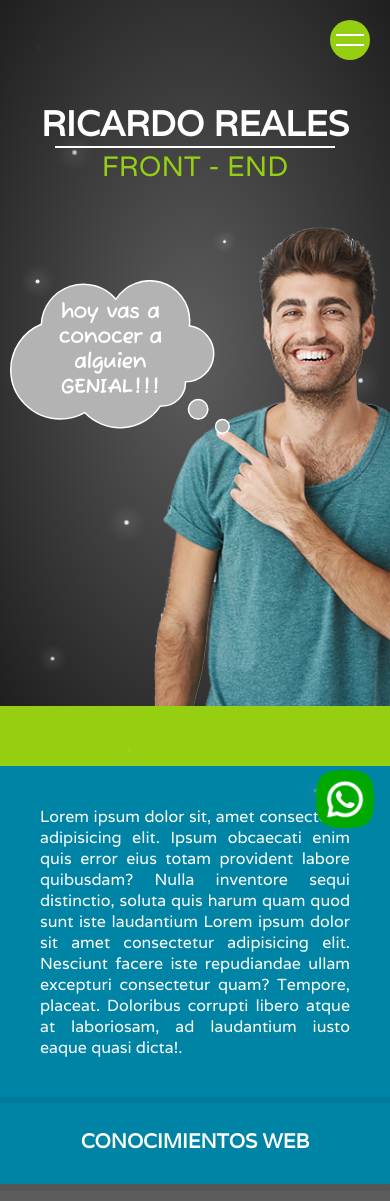
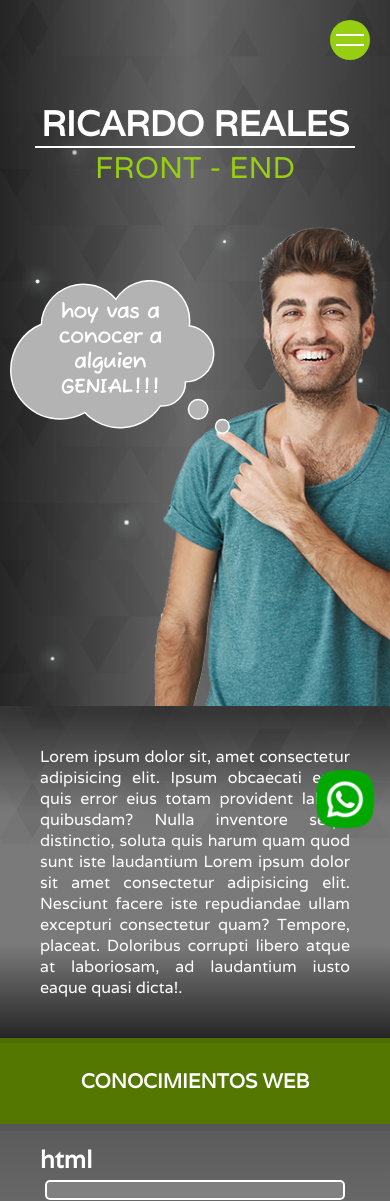
Before and after one commit to ricardoreales/cv_web_Ricardo_Reales, a website: page index.html in a window 390 px wide. Shown: the top 1201 px of the page. Drawn offline with Linux system fonts and the light colour scheme; files whose address does not match are found by name.

Commit message:
prueba background 6

```diff
--- a/index.html
+++ b/index.html
@@ -20,7 +20,7 @@
     <link rel="stylesheet" href="./css/main.css" />
   </head>
   <body>
-    <div class="background__animation">
+    <div class="background__animation " id="inicio">
       <div class="light x1"></div>
       <div class="light x2"></div>
       <div class="light x3"></div>
@@ -50,7 +50,7 @@
         </nav>
       </header>
 
-      <div class="intro" id="inicio">
+      <div class="intro" >
         <div class="name">
           <h1 class="h1_title">Ricardo Reales</h1>
 
@@ -78,9 +78,9 @@
       </div>
     </div>
 
-    <div class="background__division"></div>
+    <!-- <div class="background__division"></div> -->
 
-    <div class="background__p">
+    <div class="background__p background__presentacion">
       <p id="p_intro">
         Lorem ipsum dolor sit, amet consectetur adipisicing elit. Ipsum
         obcaecati enim quis error eius totam provident labore quibusdam? Nulla
--- a/nav.js
+++ b/nav.js
@@ -1,13 +1,13 @@
-// const toggle = document.getElementById("toggle");
-// const sidebar = document.getElementById("sidebar");
+const toggle = document.getElementById("toggle");
+const sidebar = document.getElementById("sidebar");
 
-// document.onclick = function (e) {
-//   if (e.target.id !== "sidebar" && e.target.id !== "toggle") {
-//     toggle.classList.remove("active");
-//     sidebar.classList.remove("active");
-//   }
-// }
-// toggle.onclick = function () {
-//   toggle.classList.toggle("active");
-//   sidebar.classList.toggle("active");
-// }
+document.onclick = function (e) {
+  if (e.target.id !== "sidebar" && e.target.id !== "toggle") {
+    toggle.classList.remove("active");
+    sidebar.classList.remove("active");
+  }
+}
+toggle.onclick = function () {
+  toggle.classList.toggle("active");
+  sidebar.classList.toggle("active");
+}
--- a/scss/_backgrounds.scss
+++ b/scss/_backgrounds.scss
@@ -40,10 +40,19 @@ html {
 }
 
 .background__p {
-  background: $color-primario;
+  background: $color-grisOscuro, 0.8;
 }
 .background__division {
   height: 60px;
 
-  background: $color-secundario;
+  background: $color-secundario,;
 }
+
+.background__presentacion {
+  position: relative;
+  height: auto;
+  width: 100%;
+  background-repeat: no-repeat;
+  background: rgb(0,0,0);
+background: linear-gradient(0deg, rgba(0,0,0,0.85) 0%, rgba(77,77,77,0.75) 28%, rgba(77,77,77,0.75) 68%, rgba(19,19,19,0.85) 98%);
+}
--- a/scss/_efecto.scss
+++ b/scss/_efecto.scss
@@ -32,7 +32,9 @@
   margin: 0;
   height: 100%;
   font-weight: 100;
-  background: radial-gradient(#5e5d5d, #1f1f1f);
+  background: rgb(0,0,0);
+  background: linear-gradient(90deg, rgba(0,0,0,0.85) 0%, rgba(55,55,55,0.75) 48%, rgba(19,19,19,0.85) 100%);
+
 }
 
 .light {
--- a/scss/_main.scss
+++ b/scss/_main.scss
@@ -22,12 +22,12 @@
     hr {
       border: 1px solid $color-white;
       height: 0;
-      width: 280px;
+      width: 320px;
     }
 
     .h2_title {
       text-transform: uppercase;
-      font-size: 28px;
+      font-size: 30px;
       font-weight: lighter;
     }
   }
--- a/scss/_variables.scss
+++ b/scss/_variables.scss
@@ -1,6 +1,6 @@
 $color-white: white;
-$color-black:black;
-$color-primario: #0084a5;
+$color-black:rgb(0, 0, 0);
+$color-primario: #547702;
 $color-secundario: rgb(150, 207, 17);
 $color-gris2: #B3B3B3;
 $color-grisOscuro: rgb(105, 105, 105);
```
Also changed, not shown: css/main.css.
